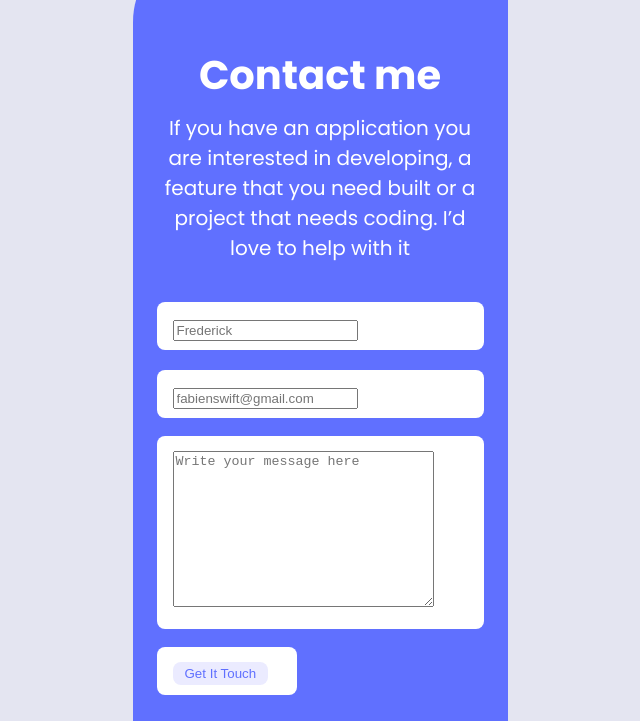
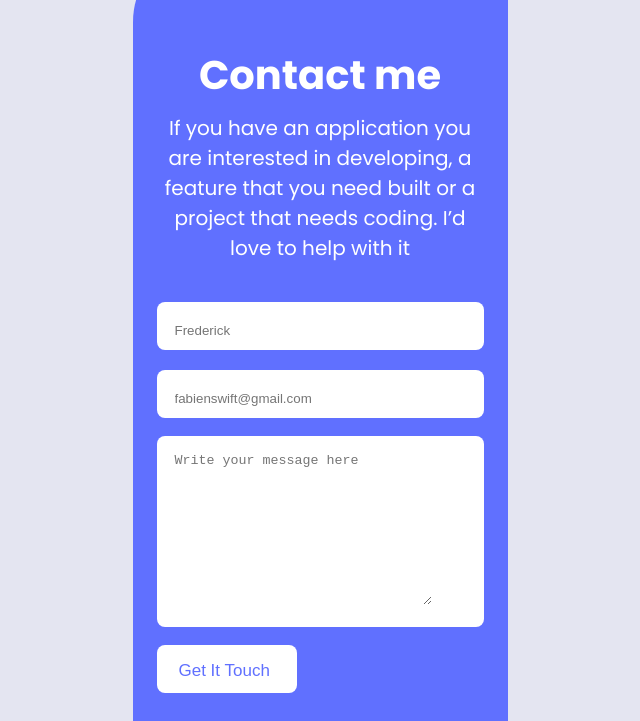
Before and after one commit to KingKowa/Personal-Portfolio-MobileVersion, a plain HTML site: page index.html in a window 1280 px wide. Shown: the part 4827-5548 px from the top of the page, without its empty margins (320-960 px from the left). Drawn offline with Linux system fonts and the light colour scheme.

Commit message:
Add required attribute and button interactions to the project

```diff
--- a/index.html
+++ b/index.html
@@ -239,7 +239,7 @@
         <div class="contact-paragraph">
             <p>If you have an application you are interested in developing, a feature that you need built or a project that needs coding. I’d love to help with it </p>
         </div>
-        <form action="https://formspree.io/f/form_id" method="post">
+        <form action="https://formspree.io/f/mpzbjyrv" method="post">
             <div class="name">
                 <input name="usr_name" class="name-text" type="text"  placeholder="Frederick" maxlength="30" required>
             </div>
@@ -250,7 +250,7 @@
                 <textarea class="text-fld" name="text-field" id="text-field" placeholder="Write your message here" maxlength="500" cols="30" rows="10" ></textarea>
             </div>
             <div class="footer-btn">
-                <button type="button" class="btn-1">Get It Touch</button>
+                <button type="submit" class="bt">Get It Touch</button>
             </div>
         </form>
 
--- a/styles.css
+++ b/styles.css
@@ -418,4 +418,33 @@ h3 {
   color: #6070ff;
   border: none;
   font-size: 17px;
+  transition-duration: 0.5s;
 }
+
+.name-text {
+  border: none;
+}
+
+.email-field {
+  border: none;
+}
+
+.text-fld {
+  border: none;
+}
+
+.bt {
+  background-color: #fff;
+  font-size: 17px;
+  border: none;
+  color: #6070ff;
+  font-weight: 500;
+}
+
+.footer-btn:hover {
+  background-color: #6070ff;
+}
+
+.footer-btn:active {
+  background-color: #2230d2;
+}
```
